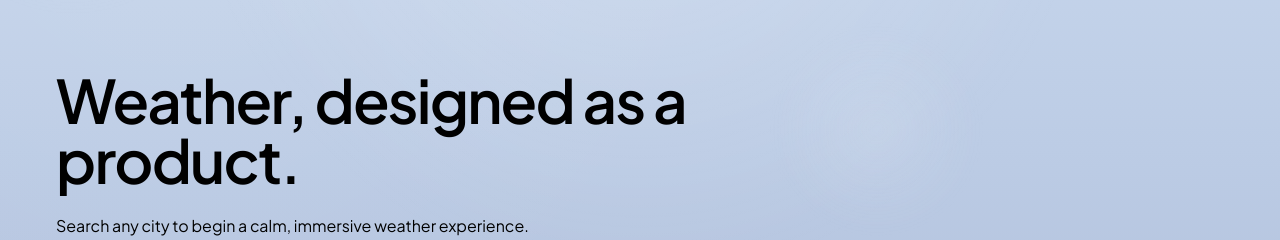
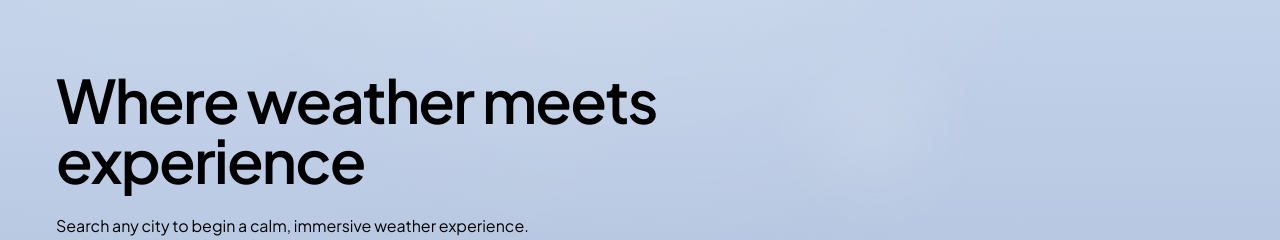
Before and after one commit to biprajitbhattacharya400-tech/weather-ai-api, a React (Vite) app in the folder frontend/: page / in a window 1280 px wide. Shown: the part 251-491 px from the top of the page. Built offline with nearby package versions, Linux system fonts and the light colour scheme; no server answers.

Commit message:
Update home hero headline copy to 'Where weather meets experience'

```diff
--- a/frontend/src/App.jsx
+++ b/frontend/src/App.jsx
@@ -366,7 +366,7 @@ function App() {
   const homeHero = (
     <div className="fade-soft mx-auto flex w-full max-w-3xl flex-col items-center gap-6 text-center lg:mx-0 lg:items-start lg:text-left">
       <h1 className="text-4xl font-semibold tracking-[-0.03em] text-inkPrimary sm:text-5xl md:text-6xl">
-        Weather, designed as a product.
+        Where weather meets experience
       </h1>
       <p className="max-w-2xl text-sm text-inkSecondary/90 sm:text-base">
         Search any city to begin a calm, immersive weather experience.
```
